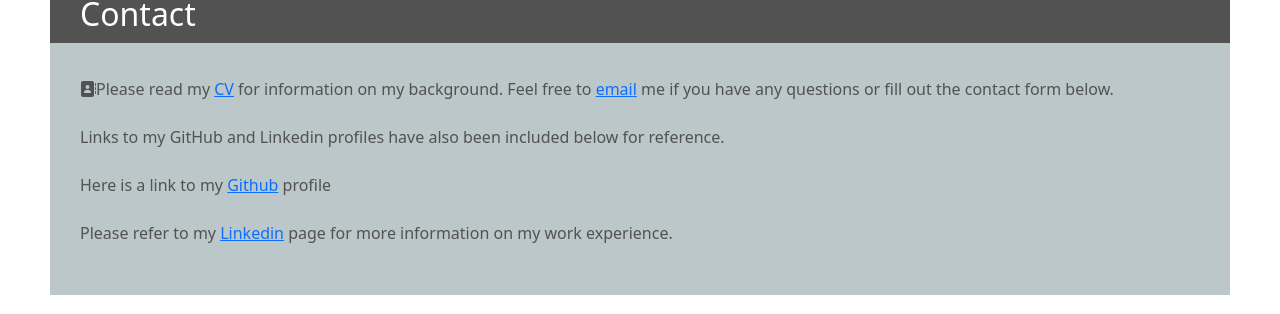
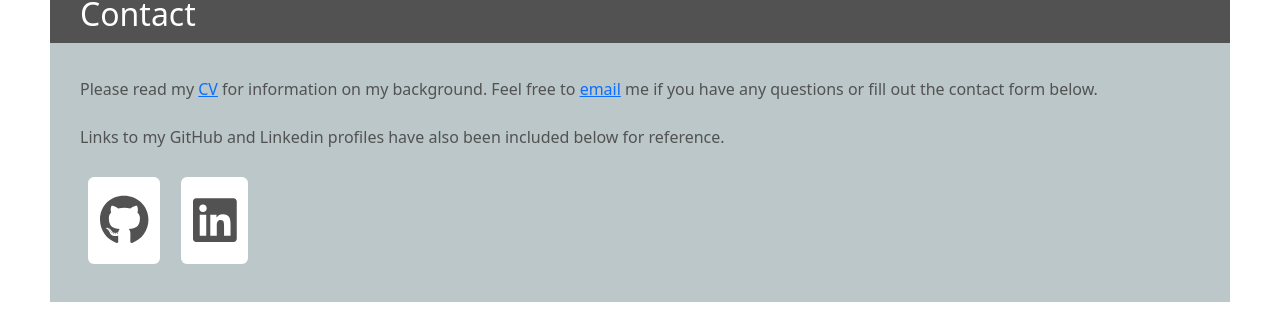
Before and after one commit to Nwinch1512/13-react-portfolio, a React (Create React App) app: page /contact in a window 1280 px wide. Shown: the part 405-719 px from the top of the page. Built offline with nearby package versions, Linux system fonts and the light colour scheme.

Commit message:
Added font awesome GitHub and LinkedIn icons

```diff
--- a/package.json
+++ b/package.json
@@ -4,6 +4,7 @@
   "private": true,
   "dependencies": {
     "@fortawesome/fontawesome-svg-core": "^6.3.0",
+    "@fortawesome/free-brands-svg-icons": "^6.3.0",
     "@fortawesome/free-solid-svg-icons": "^6.3.0",
     "@fortawesome/react-fontawesome": "^0.2.0",
     "@testing-library/jest-dom": "^5.16.5",
--- a/src/components/Contactinfo.js
+++ b/src/components/Contactinfo.js
@@ -2,6 +2,8 @@ import React, { Component } from "react";
 import "../styles/Contactspage.css";
 import { FontAwesomeIcon } from "@fortawesome/react-fontawesome";
 import { faAddressBook } from "@fortawesome/free-solid-svg-icons";
+import { faHome } from "@fortawesome/free-solid-svg-icons";
+import { faGithub, faLinkedin } from "@fortawesome/free-brands-svg-icons";
 
 function Contact() {
   return (
@@ -12,7 +14,6 @@ function Contact() {
             <h2 className="card-title">Contact </h2>
             <div className="contact-info">
               <p className="contact">
-                <FontAwesomeIcon icon={faAddressBook} />
                 Please read my <a href="../CV.pdf">CV</a> for information on my
                 background. Feel free to{" "}
                 <a href="mailto: naomi.winchurch@hotmail.co.uk">email</a> me if
@@ -22,29 +23,20 @@ function Contact() {
                 Links to my GitHub and Linkedin profiles have also been included
                 below for reference.
               </p>
-              <p className="contact">
-                Here is a link to my{" "}
               <a
-                  classNameName="btn"
+                class="btn btn-primary github"
                 href="https://github.com/Nwinch1512"
                 role="button"
               >
-                  Github
+                <FontAwesomeIcon icon={faGithub} />
               </a>{" "}
-                profile
-              </p>
-
-              <p className="contact">
-                Please refer to my{" "}
               <a
-                  classNameName="btn"
+                class="btn btn-primary linkedin"
                 href="https://www.linkedin.com/in/naomiwinchurch/"
                 role="button"
               >
-                  Linkedin
-                </a>{" "}
-                page for more information on my work experience.
-              </p>
+                <FontAwesomeIcon icon={faLinkedin} />
+              </a>
             </div>
           </div>
         </div>
--- a/src/styles/Contactspage.css
+++ b/src/styles/Contactspage.css
@@ -1,6 +1,11 @@
 /* .form {
   display: flex;
 } */
+
+.github,
+.linkedin {
+  font-size: 50px;
+}
 
 .form-group {
   margin: 20px 50px;
```
Also changed, not shown: 1 other file (tests, documents, lock files or other folders). Lines whose indentation alone changed are shown as unchanged.
